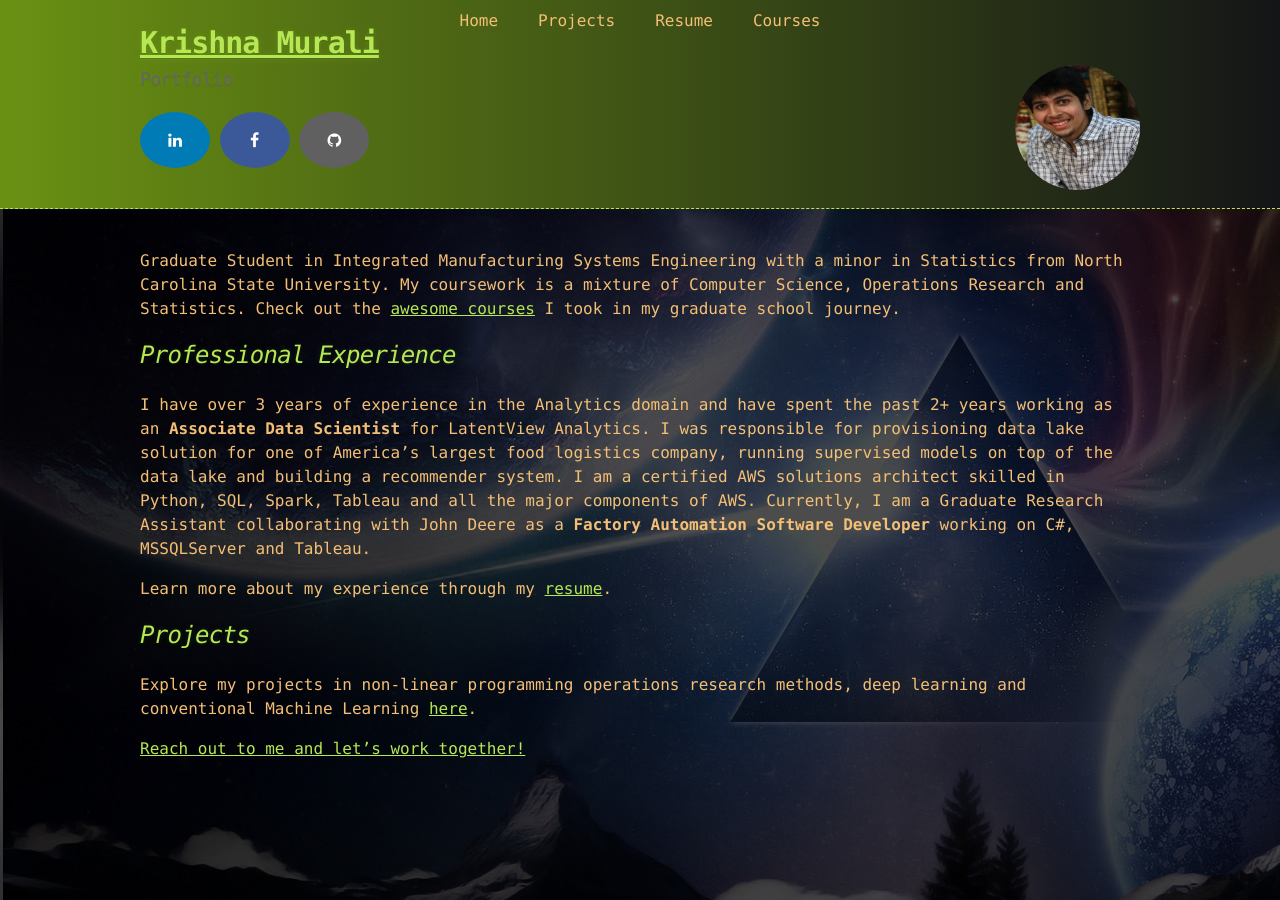
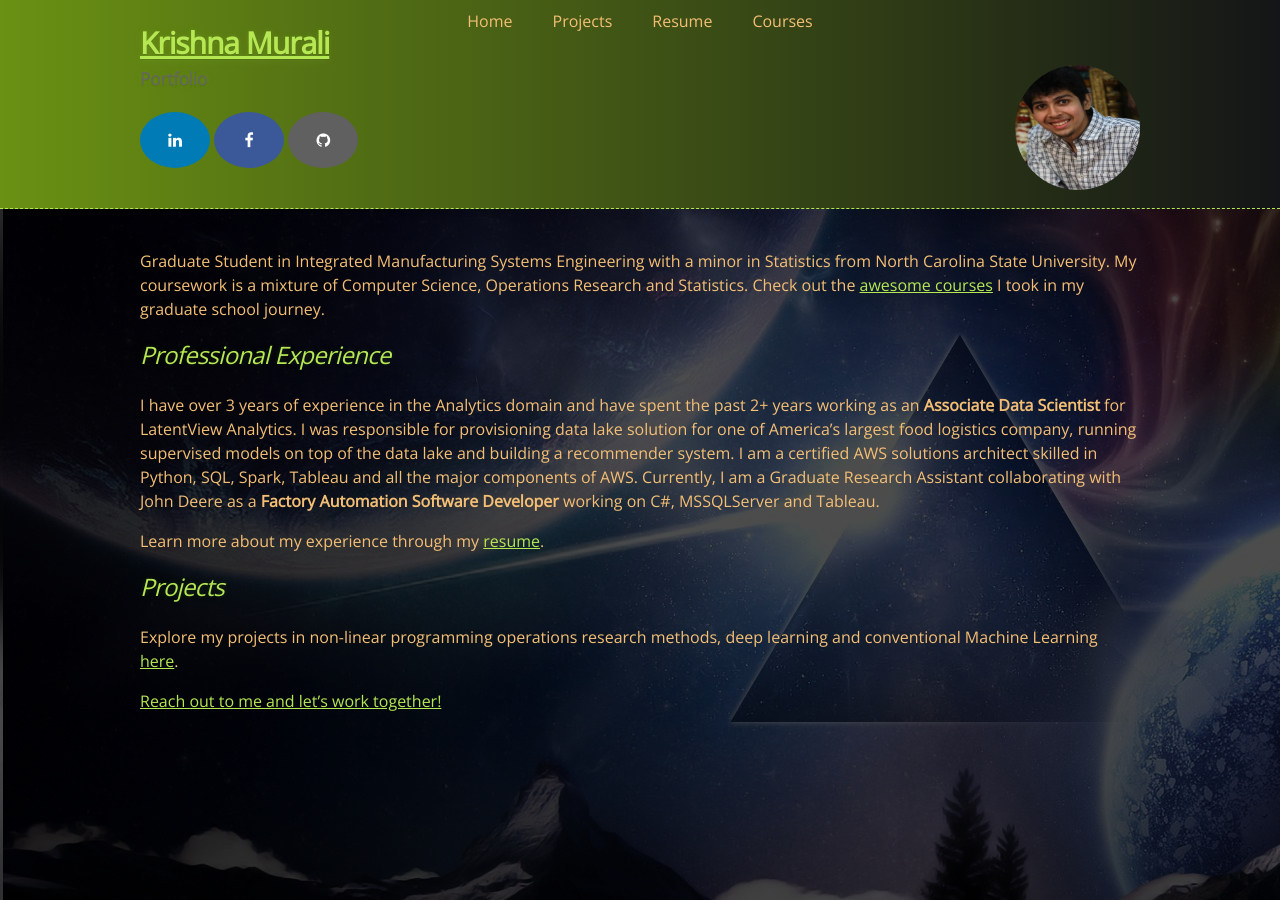
Before and after one commit to KrishnaMurali177/KrishnaMurali177.github.io, a Jekyll site: the page built from index.md, in a window 1280 px wide. Built offline with Jekyll 4.4.1, drawn with Linux system fonts in a browser that asks for light colours.

Commit message:
Update jekyll-theme-hacker.scss

```diff
--- a/_sass/jekyll-theme-hacker.scss
+++ b/_sass/jekyll-theme-hacker.scss
@@ -1,5 +1,6 @@
 @import "rouge-base16-dark";
 @import "default_colors";
+@import url('https://fonts.googleapis.com/css?family=Open+Sans');
 
 $body-background: $cod-grey !default;
 $body-foreground: $rajah !default;
@@ -25,7 +26,7 @@ body {
   color: $body-foreground;
   font-size: 16px;
   line-height: 1.5;
-  font-family: Monaco, "Bitstream Vera Sans Mono", "Lucida Console", Terminal, monospace;
+  font-family: "Open Sans", sans-serif;
 }
 
 /* General & 'Reset' Stuff */
@@ -82,7 +83,7 @@ header h1 {
   line-height: 1.5;
   margin: 0 0 0 0px;
   font-weight: bold;
-  font-family: Monaco, "Bitstream Vera Sans Mono", "Lucida Console", Terminal, monospace;
+  font-family: "Open Sans", sans-serif;
   color: $conifer;//$header;
   text-shadow: 0 1px 1px rgba(0, 0, 0, 0.1),
                0 0 5px rgba(181, 232, 83, 0.1),
@@ -124,7 +125,7 @@ section img {
 
 h1, h2, h3, h4, h5, h6 {
   font-weight: normal;
-  font-family: Monaco, "Bitstream Vera Sans Mono", "Lucida Console", Terminal, monospace;
+  font-family: "Open Sans", sans-serif;
   color: $header;
   letter-spacing: -0.03em;
   text-shadow: 0 1px 1px rgba(0, 0, 0, 0.1),
```
